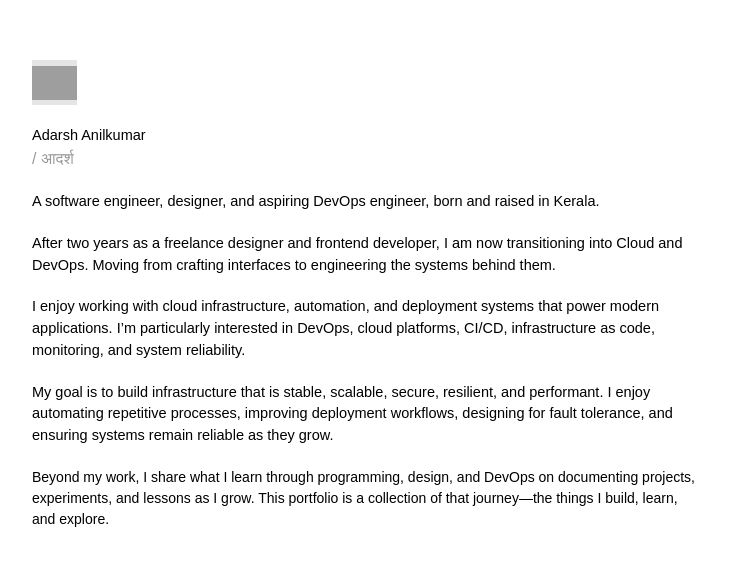
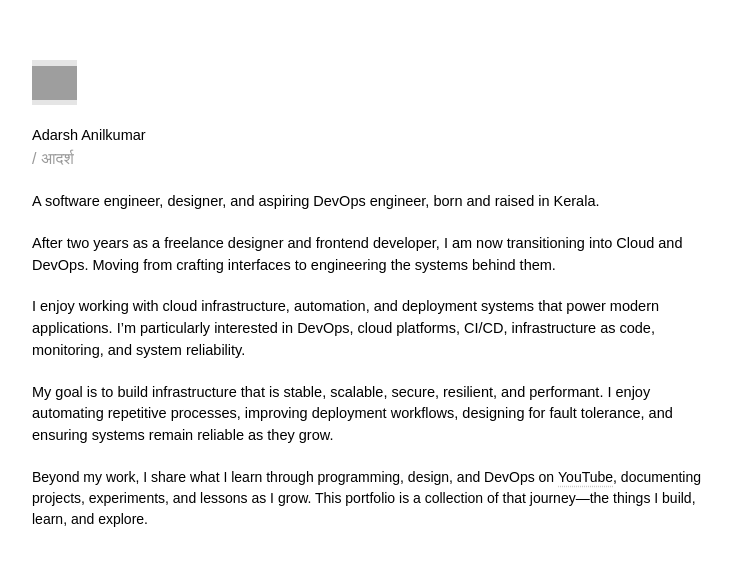
Before and after one commit to bettercalladx6sh/adx6sh, a Next.js app: page / in a window 1280 px wide. Shown: the part 105-670 px from the top of the page, without its empty margins (272-1004 px from the left). Built offline with nearby package versions, Linux system fonts and the light colour scheme; grey boxes are pictures that could not be loaded.

Commit message:
feat: import LinkPreview to page.tsx

```diff
--- a/app/page.tsx
+++ b/app/page.tsx
@@ -1,6 +1,15 @@
+"use client";
 import Image from "next/image";
+import LinkPreview from "@/app/components/link-preview";
 
 const paragraphStyles = "font-inter text-[14px] font-medium text-black";
+
+const LINKS = {
+  kerala: "https://www.google.com/search?q=kerala&ie=UTF-8",
+  twitter: "https://x.com/aadhi_tsx",
+  linkedin: "https://www.linkedin.com/in/adarsh--anilkumar/",
+  youtube: "https://www.youtube.com/@th3atcodeguy",
+} as const;
 
 export default function Home() {
   return (
@@ -49,9 +58,11 @@ export default function Home() {
           </p>
           <span className={paragraphStyles}>
             Beyond my work, I share what I learn through programming, design,
-            and DevOps on documenting projects, experiments, and lessons as I
-            grow. This portfolio is a collection of that journey—the things I
-            build, learn, and explore.
+            and DevOps on{" "}
+            <LinkPreview url={LINKS.youtube} name="YouTube" image="" />,
+            documenting projects, experiments, and lessons as I grow. This
+            portfolio is a collection of that journey—the things I build, learn,
+            and explore.
           </span>
         </div>
       </div>
```
Also changed, not shown: app/components/link-preview.tsx (renamed from app/components/link-preview/link-preview.tsx), 1 other file (tests, documents, lock files or other folders).
